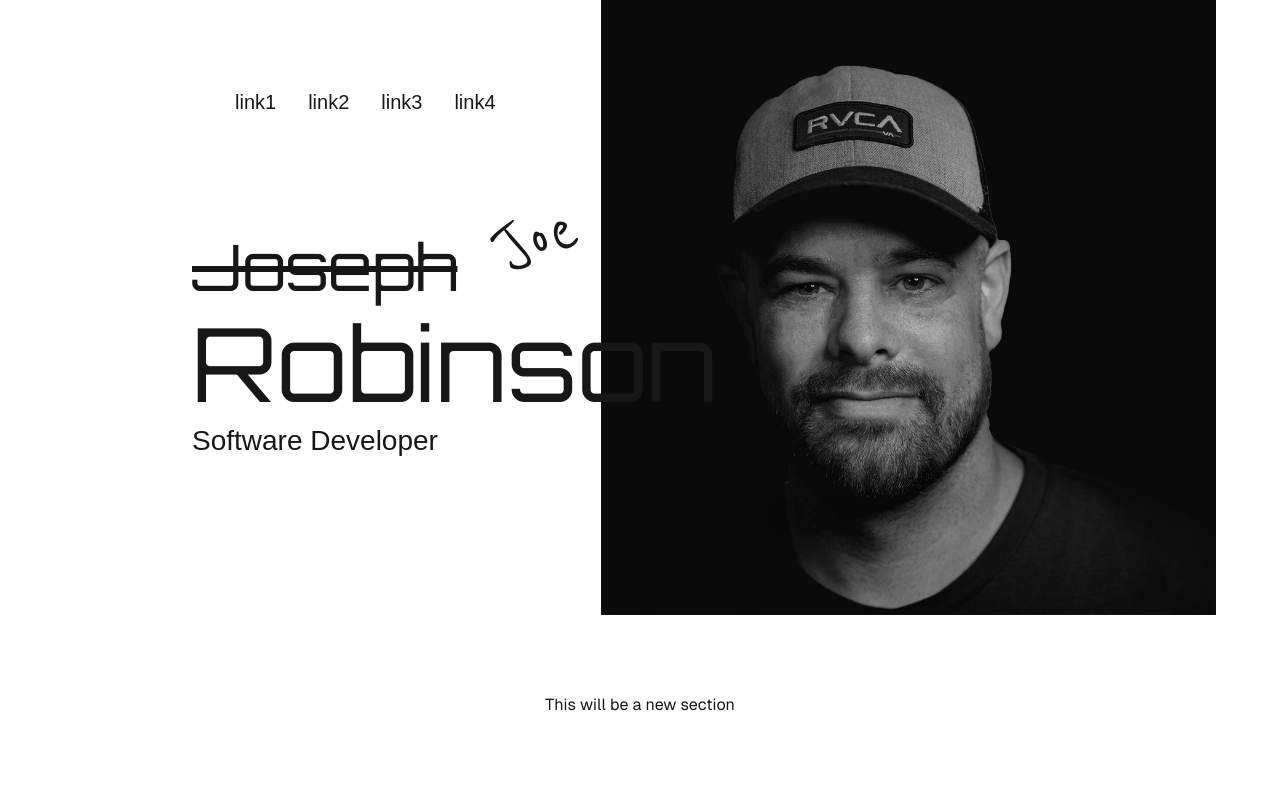
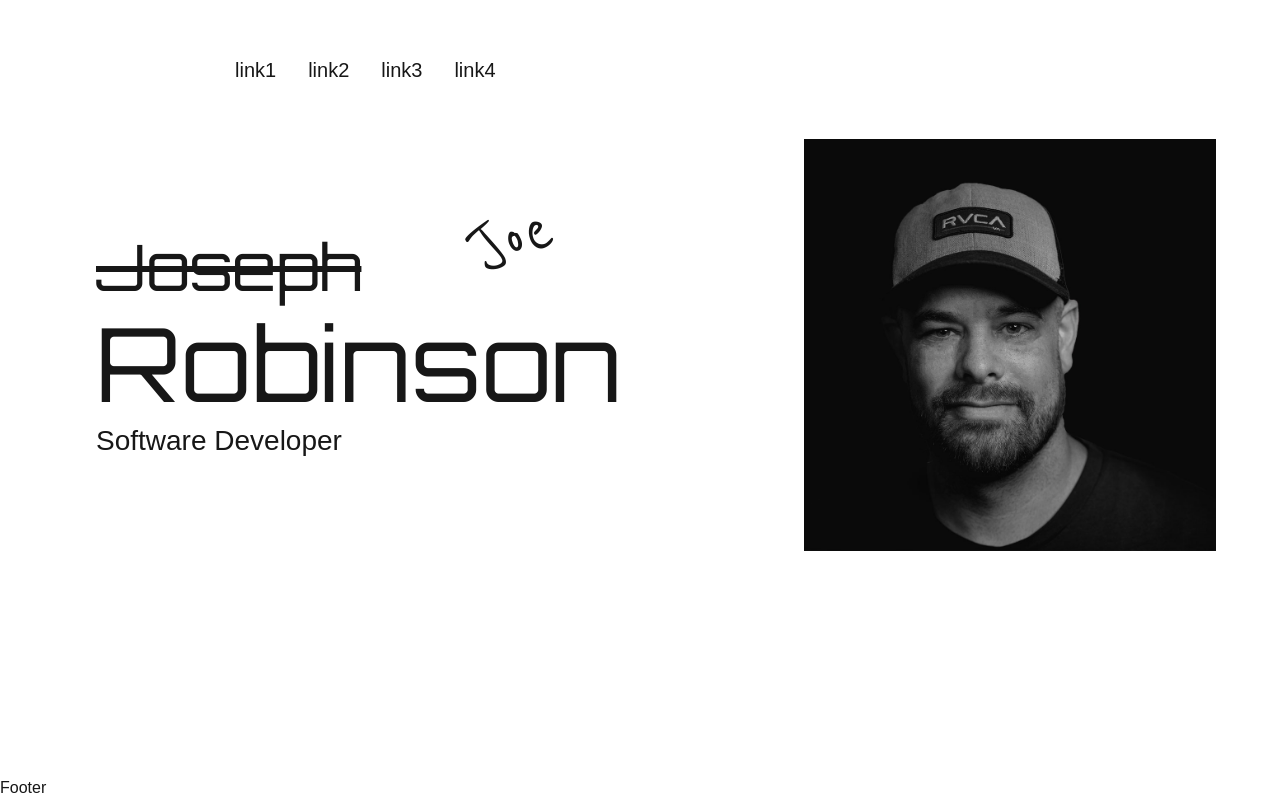
Before and after one commit to JoeLeeRob/portfolio, a Next.js app: page / in a window 1280 px wide. Shown: the top 800 px of the page. Built offline with nearby package versions, Linux system fonts and the light colour scheme.

Commit message:
Hero section

```diff
--- /dev/null
+++ b/app/components/hero.tsx
@@ -0,0 +1,41 @@
+import React from 'react'
+import { Reenie_Beanie, Orbitron } from 'next/font/google'
+import Image from 'next/image'
+
+const reenieBeanie = Reenie_Beanie({
+    subsets: ['latin'],
+    weight: '400'
+  })
+
+const orbitron = Orbitron({
+subsets: ['latin'],
+weight: '400'
+})
+
+export default function Hero() {
+    return (
+        <div className="relative flex flex-col justify-center p-24">
+            <div className="hero-image-wrapper">
+                <Image
+                    src='/images/joe_profile_blk.jpg'
+                    alt='Joe Robinson profile picture'
+                    layout='fill'
+                    objectFit="cover"
+                />
+            </div>
+            <span className={`${reenieBeanie.className} absolute transform rotate-[340deg] 2xl:text-[6rem] 2xl:top-[5%] 2xl:left-[32%] lg:top-[20%] lg:left-[35%] lg:text-[3rem] xl:top-[10%] xl:left-[37%] xl:text-[5rem]`}
+            >
+            Joe
+            </span>
+            <p className={`${orbitron.className} first-name text-[5vw] leading-[6rem] xl:text-[5vw] xl:leading-[5vw] lg:text-[4vw] lg:leading-[6vw]`}
+            >
+            <span className="line-through">Joseph</span>
+            </p>
+            <p className={`${orbitron.className} 2xl:text-[9vw] 2xl:leading-[9vw] xl:text-[8vw] xl:leading-[8rem] lg:text-[7vw] lg:leading-[7vw]`}
+            >
+            Robinson
+            </p>
+            <p className="2xl:text-[2rem] 2xl:leading-[2rem] xl:text-[1.75rem] xl:leading-[1.75rem] lg:text-[1.25rem] lg:leading-[1rem]">Software Developer</p>
+      </div>
+    )
+}
--- a/app/layout.tsx
+++ b/app/layout.tsx
@@ -41,19 +41,9 @@ export default function RootLayout({
       <body
         className={`${geistSans.variable} ${geistMono.variable} antialiased`}
       >
-        <header className="py-16 px-24 relative">
-          <div className="hero-image-wrapper">
-            <Image
-              src='/images/joe_profile_blk.jpg'
-              alt='Joe Robinson profile picture'
-              layout='fill'
-              objectFit="cover"
-            />
-          </div>
+        <header className="py-8 px-24">
           <div className="flex items-center gap-16">
-            <div className="flex gap-4 items-center">
             <img className="h-[75px] aspect-square" src="/images/jr-logo.svg" alt="Joseph Robinson Logo" />
-            </div>
             <ul className="flex gap-8 text-xl">
               <li>link1</li>
               <li>link2</li>
@@ -61,22 +51,6 @@ export default function RootLayout({
               <li>link4</li>
             </ul>
           </div>
-          <div className="relative flex flex-col justify-center p-24">
-            <span className={`${reenieBeanie.className} absolute transform rotate-[340deg] 2xl:text-[6rem] 2xl:top-[5%] 2xl:left-[32%] lg:top-[20%] lg:left-[35%] lg:text-[3rem] xl:top-[10%] xl:left-[37%] xl:text-[5rem]`}
-            >
-              Joe
-            </span>
-            <p className={`${orbitron.className} first-name text-[5vw] leading-[6rem] xl:text-[5vw] xl:leading-[5vw] lg:text-[4vw] lg:leading-[6vw]`}
-            >
-              <span className="line-through">Joseph</span>
-            </p>
-            <p className={`${orbitron.className} 2xl:text-[9vw] 2xl:leading-[9vw] xl:text-[8vw] xl:leading-[8rem] lg:text-[7vw] lg:leading-[7vw]`}
-            >
-              Robinson
-            </p>
-            <p className="2xl:text-[2rem] 2xl:leading-[2rem] xl:text-[1.75rem] xl:leading-[1.75rem] lg:text-[1.25rem] lg:leading-[1rem]">Software Developer</p>
-          </div>
-          {/* <blockquote><p>"Code is like humor. When you have to explain it, it's bad" -Cory House</p></blockquote> */}
         </header>
         <div>
           {children}
--- a/app/page.tsx
+++ b/app/page.tsx
@@ -1,11 +1,10 @@
 // import Image from "next/image";
+import Hero from './components/hero'
 
 export default function Home() {
   return (
-    <div className="grid grid-rows-[20px_1fr_20px] items-center justify-items-center p-8 pb-20 gap-16 sm:p-20 font-[family-name:var(--font-geist-sans)]">
-      <section>
-        <p>This will be a new section</p>
-      </section>
+    <div>
+      <Hero />
     </div>
   );
 }
```
